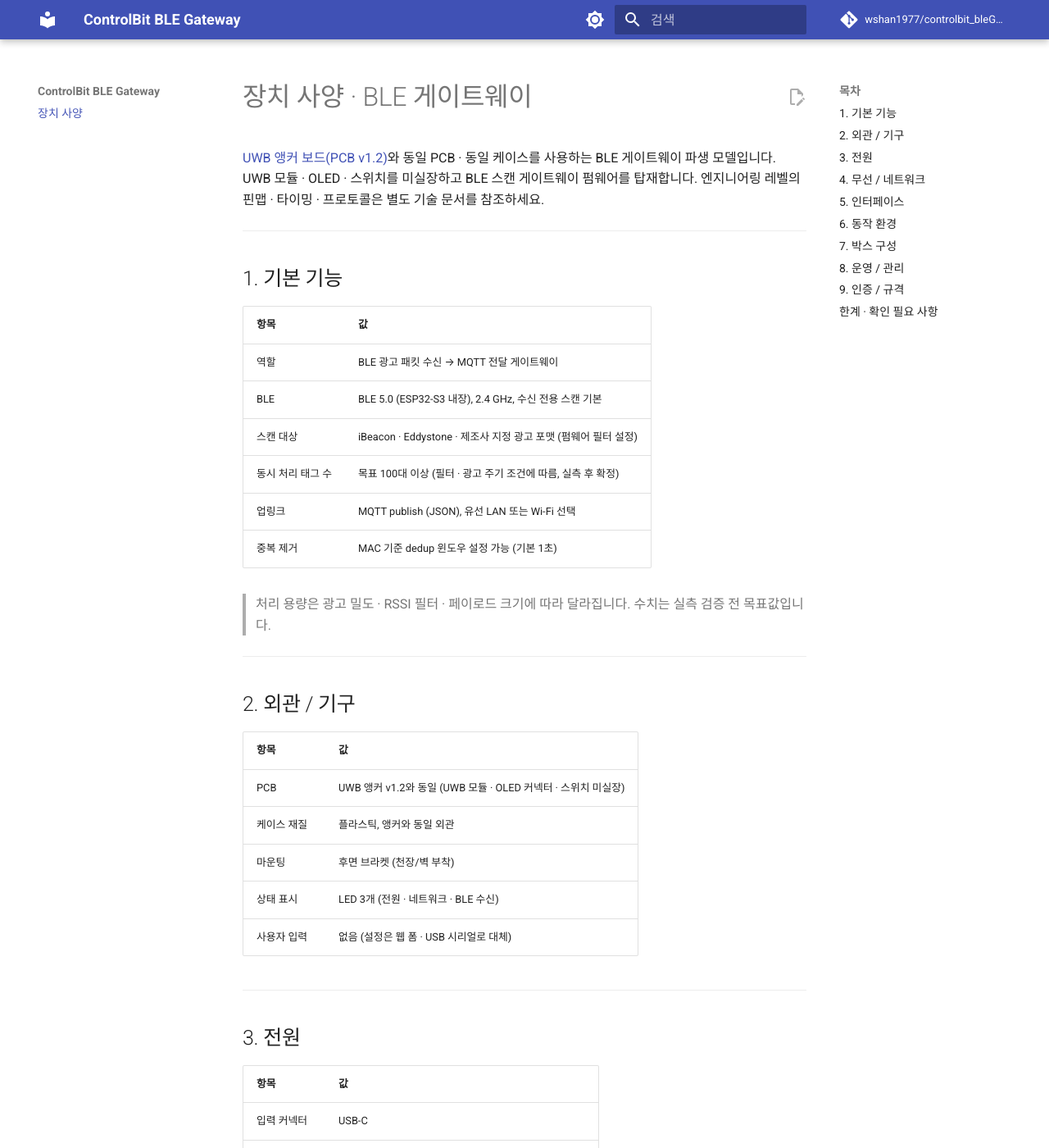
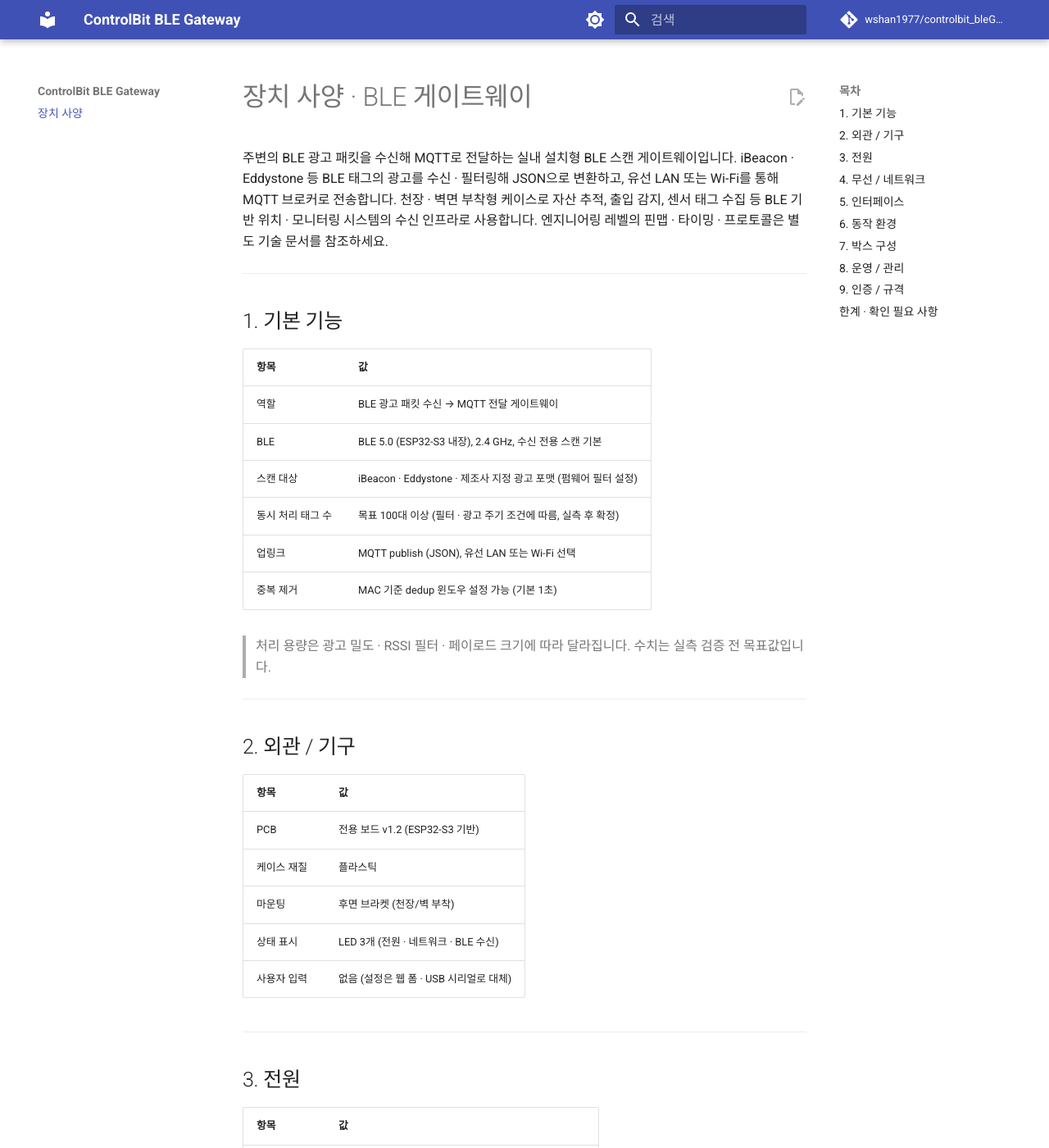
Before and after one commit to wshan1977/controlbit_bleGateWay, an MkDocs documentation site: the page built from doc/index.md, in a window 1280 px wide and 1400 px high. Shown: the whole window at 82% size. Built offline with MkDocs 1.6.1 and Material for MkDocs 9.7.7, drawn with Linux system fonts in a browser that asks for light colours; comment, search, counter and statistics services are not loaded; some of the changed text lies outside the part shown.

Commit message:
Remove all UWB references; describe device as standalone BLE gateway
Co-Authored-By: Claude Fable 5 <noreply@anthropic.com>

```diff
--- a/doc/index.md
+++ b/doc/index.md
@@ -1,7 +1,8 @@
 # 장치 사양 · BLE 게이트웨이
 
-[UWB 앵커 보드(PCB v1.2)](https://wshan1977.github.io/controlbit_uwb/)와 동일 PCB · 동일 케이스를 사용하는 BLE 게이트웨이 파생 모델입니다.
-UWB 모듈 · OLED · 스위치를 미실장하고 BLE 스캔 게이트웨이 펌웨어를 탑재합니다.
+주변의 BLE 광고 패킷을 수신해 MQTT로 전달하는 실내 설치형 BLE 스캔 게이트웨이입니다.
+iBeacon · Eddystone 등 BLE 태그의 광고를 수신 · 필터링해 JSON으로 변환하고, 유선 LAN 또는 Wi-Fi를 통해 MQTT 브로커로 전송합니다.
+천장 · 벽면 부착형 케이스로 자산 추적, 출입 감지, 센서 태그 수집 등 BLE 기반 위치 · 모니터링 시스템의 수신 인프라로 사용합니다.
 엔지니어링 레벨의 핀맵 · 타이밍 · 프로토콜은 별도 기술 문서를 참조하세요.
 
 ---
@@ -25,8 +26,8 @@ UWB 모듈 · OLED · 스위치를 미실장하고 BLE 스캔 게이트웨이
 
 | 항목 | 값 |
 | ---- | ---- |
-| PCB | UWB 앵커 v1.2와 동일 (UWB 모듈 · OLED 커넥터 · 스위치 미실장) |
-| 케이스 재질 | 플라스틱, 앵커와 동일 외관 |
+| PCB | 전용 보드 v1.2 (ESP32-S3 기반) |
+| 케이스 재질 | 플라스틱 |
 | 마운팅 | 후면 브라켓 (천장/벽 부착) |
 | 상태 표시 | LED 3개 (전원 · 네트워크 · BLE 수신) |
 | 사용자 입력 | 없음 (설정은 웹 폼 · USB 시리얼로 대체) |
@@ -44,7 +45,7 @@ UWB 모듈 · OLED · 스위치를 미실장하고 BLE 스캔 게이트웨이
 | 코어 전압 | 3.3 V (보드 내 LDO) |
 | 소비 전류 | 평균 100 mA 내외 추정, Wi-Fi 송신 피크 별도 (실측 예정) |
 
-UWB 송신이 없어 앵커 대비 평균 소비 전류는 낮습니다. 수치는 실측 후 갱신합니다.
+소비 전류 수치는 실측 후 갱신합니다.
 
 ---
 
@@ -117,8 +118,6 @@ BOOT/EN 버튼이 없으므로 공장 펌웨어 굽기는 CP2102 자동 다운
 | RoHS | (예정) |
 | 사용 주파수 대역 | 2.4 GHz (BLE · Wi-Fi) |
 
-UWB 미실장으로 6.5 GHz 대역 인증 항목이 빠집니다. 앵커와 별도 인증이 필요합니다.
-
 ---
 
 ## 한계 · 확인 필요 사항
--- a/mkdocs.yml
+++ b/mkdocs.yml
@@ -1,5 +1,5 @@
 site_name: ControlBit BLE Gateway
-site_description: ESP32-S3 BLE 스캔 게이트웨이 (UWB 앵커 v1.2 PCB 파생 모델)
+site_description: ESP32-S3 BLE 스캔 게이트웨이 — BLE 광고 수신 · MQTT 전달
 site_url: https://wshan1977.github.io/controlbit_bleGateWay/
 repo_url: https://github.com/wshan1977/controlbit_bleGateWay
 repo_name: wshan1977/controlbit_bleGateWay
```
Also changed, not shown: README.md (+1 -2 lines).
